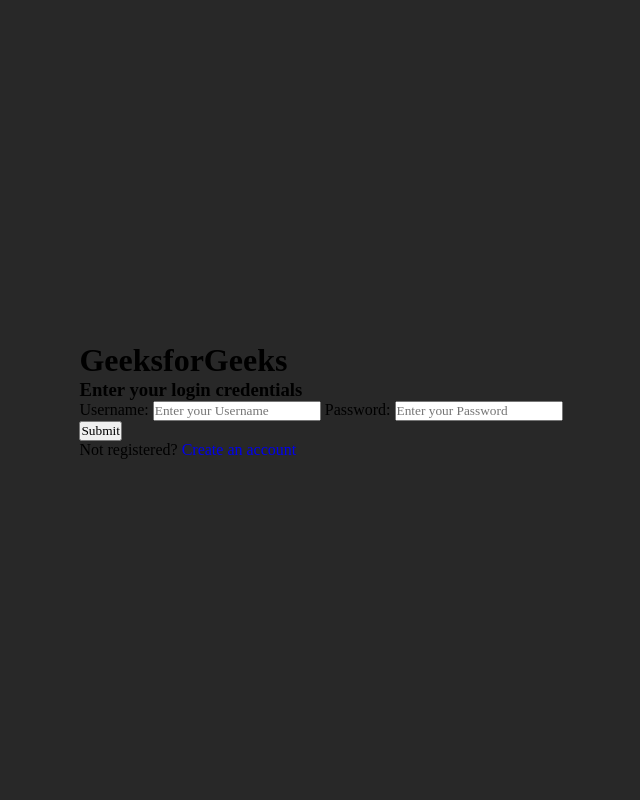
After one commit to lanamasood04/Recommended-Places, a Flask app: page /login in a window 1280 px wide. The commit adds this page. Shown: the whole page, without its empty margins (319-959 px from the left). Run offline with Flask 3, Linux system fonts and the light colour scheme.

Commit message:
add login page

```diff
--- a/static/css/style.css
+++ b/static/css/style.css
@@ -1,6 +1,122 @@
+* {
+    margin: 0;
+    padding: 0;
+    box-sizing: border-box;
+    font-family: 'Poppins', 'sans-serif';
+}
+html, body {
+    background-color: #282828;
+}
+.card-container {
+  background-color: white;
+}
+html, body {
+    width: 100vw;
+    height: 100vh;
+    background-color: #282828;
+}
 
-body {
-    margin: 0;
-    overflow: hidden;
-    background:#9198e5;
-  }
+html, body {
+    width: 100vw;
+    height: 100vh;
+    display: grid;
+    background-color: #282828;
+}
+html, body {
+    width: 100vw;
+    height: 100vh;
+    display: grid;
+    grid-template-columns: 1fr;
+    background-color: #282828;
+}
+html, body {
+    width: 100vw;
+    height: 100vh;
+    display: grid;
+    grid-template-columns: 1fr;
+    align-content: center;
+    background-color: #282828;
+}
+html, body {
+    width: 100%;
+    height: 100%;
+    display: grid;
+    grid-template-columns: 1fr;
+    align-content: center;
+    justify-items: center;
+    background-color: #282828;
+}
+.card-container {
+  background-color: white;
+  width: 25%;
+  display: grid;
+  grid-template-rows: repeat(4,auto);
+}
+.container {
+  width: 25%;
+  display: grid;
+  grid-template-rows: repeat(4,auto);
+  border-radius: 1.5%;
+  box-shadow: 0 4px 8px rgba(255, 255, 255, 0.1);
+  background-color: rgb(238, 238, 238);
+}
+.card-image img {
+  width: 100%;
+  height: 100%;
+  border-top-left-radius: 5px;
+  border-top-right-radius: 5px;
+  object-fit: cover;
+}
+.profile-img img {
+  position: relative;
+  z-index: 1;
+}
+.profile-img img {
+  position: relative;
+  z-index: 1;
+  bottom: 100%;
+  margin-bottom: -20%;
+}
+.profile-img img {
+  position: relative;
+  z-index: 1;
+  bottom: 110%;
+  margin-bottom: -20%;
+  display: block;
+  margin-left: auto;
+  margin-right: auto;
+}
+.profile-img img {
+  position: relative;
+  z-index: 1;
+  bottom: 110%;
+  margin-bottom: -20%;
+  display: block;
+  margin-left: auto;
+  margin-right: auto;
+  border-radius: 50%;
+  border: #fff 10px solid;
+}
+.profile-info h2 {
+  position: relative;
+  font-size: 20px;
+  text-align: center;
+  margin-top: -15%;
+}
+.profile-info p {
+  text-align: center;
+  padding: 2%;
+}
+.social-links {
+  padding: 20px;
+  text-align: center;
+}
+.social-links a {
+  padding: 0% 5%;
+  font-size: 2rem;
+  color: #ED1ABE;
+}
+.social-links a:hover {
+  color: #31006B;
+  transform: scale(1.5);
+}
--- /dev/null
+++ b/templates/login.html
@@ -0,0 +1,42 @@
+<!DOCTYPE html>
+<html>
+
+<head>
+    <title>HTML Login Form</title>
+    <link rel="stylesheet" href="style.css">
+</head>
+
+<body>
+    <div class="main">
+        <h1>GeeksforGeeks</h1>
+        <h3>Enter your login credentials</h3>
+
+        <form action="">
+            <label for="first">
+                Username:
+            </label>
+            <input type="text" id="first" name="first"
+                placeholder="Enter your Username" required>
+
+            <label for="password">
+                Password:
+            </label>
+            <input type="password" id="password" name="password"
+                placeholder="Enter your Password" required>
+
+            <div class="wrap">
+                <button type="submit">
+                    Submit
+                </button>
+            </div>
+        </form>
+
+        <p>Not registered?
+            <a href="#" style="text-decoration: none;">
+                Create an account
+            </a>
+        </p>
+    </div>
+</body>
+
+</html>
```
Also changed, not shown: static/css/login.css (added, +64 -0 lines), templates/profile.html (added, +40 -0 lines), templates/index.html (added), templates/places.html (added).
